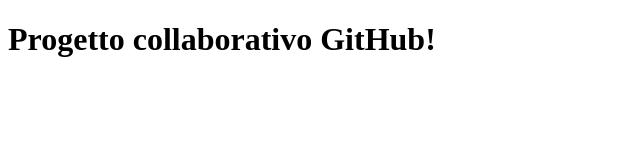
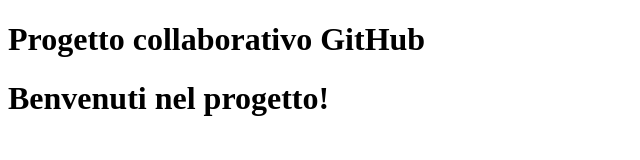
Before and after one commit to CRIchiav/ProgettoChiavetta, a plain HTML site: page index.html in a window 1280 px wide. Shown: the whole page, without its empty margins (0-640 px from the left). Drawn offline with Linux system fonts and the light colour scheme.

Commit message:
Update index.html

```diff
--- a/index.html
+++ b/index.html
@@ -5,10 +5,17 @@
     <meta charset="UTF-8">
     <meta name="viewport" content="width=device-width, initial-scale=1.0">
     <title>Progetto collaborativo GitHub</title>
+    <link rel="stylesheet" href="css/style.css">
+    <script defer src="js/script.js"></script>
 </head>
 
 <body>
-    <h1>Progetto collaborativo GitHub!</h1>
+    <header>
+        <h1>Progetto collaborativo GitHub</h1>
+    </header>
+    <main>
+        <h1>Benvenuti nel progetto!</h1>
+    </main>
 
 
 </body>
```
